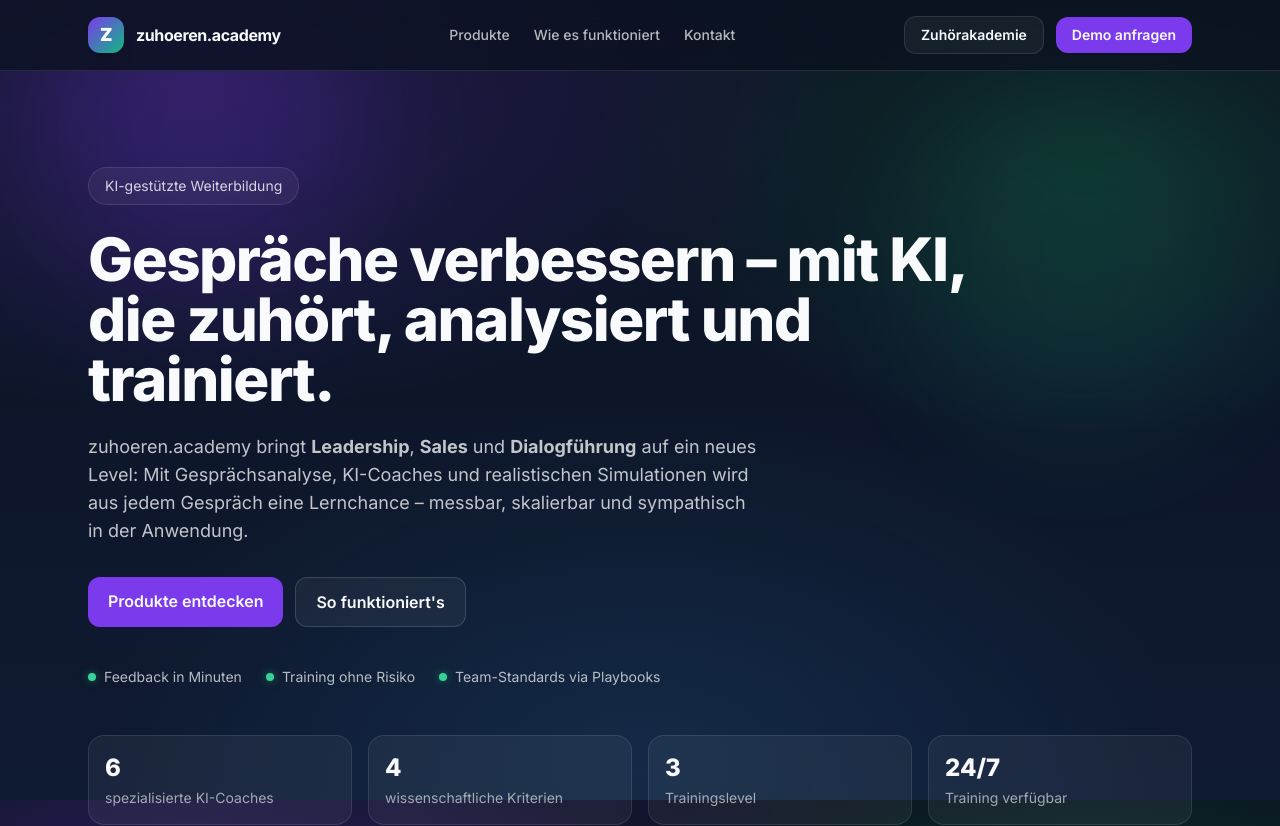
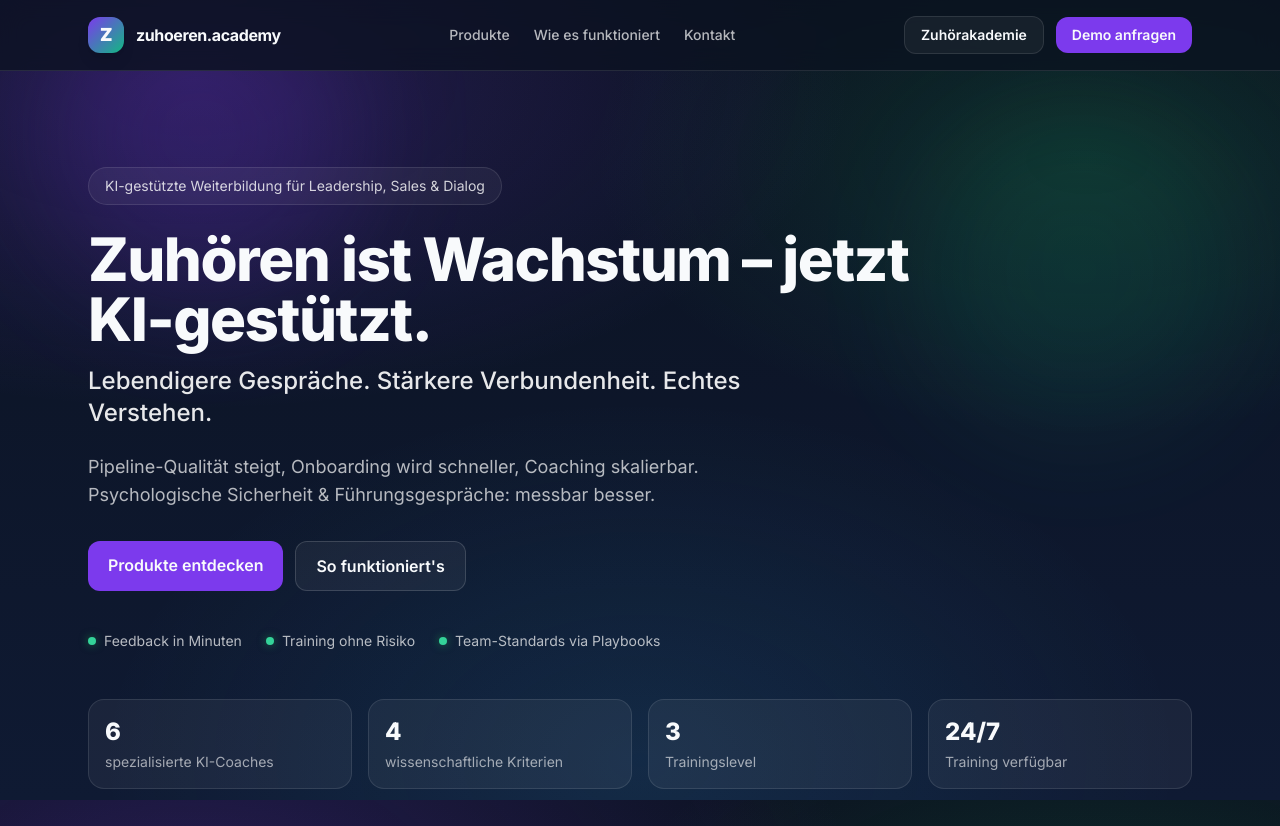
Before and after one commit to JuergenM3013/zuhoeren.academy, a Next.js app: page / in a window 1280 px wide. Shown: the top 826 px of the page. Built offline with nearby package versions, Linux system fonts and the light colour scheme.

Commit message:
Update Hero: Zuhören ist Wachstum + KI-Outcomes

```diff
--- a/app/page.tsx
+++ b/app/page.tsx
@@ -13,17 +13,20 @@
 
         <div className="relative mx-auto max-w-6xl px-6 py-16 md:py-24">
           <p className="inline-flex items-center gap-2 rounded-full border border-white/10 bg-white/5 px-4 py-2 text-sm text-white/80">
-            KI-gestützte Weiterbildung
+            KI-gestützte Weiterbildung für Leadership, Sales & Dialog
           </p>
 
           <h1 className="mt-6 max-w-4xl text-4xl font-extrabold leading-tight tracking-tight md:text-6xl">
-            Gespräche verbessern – mit KI, die zuhört, analysiert und trainiert.
+            Zuhören ist Wachstum – jetzt KI-gestützt.
           </h1>
 
-          <p className="mt-6 max-w-2xl text-base leading-relaxed text-white/75 md:text-lg">
-            zuhoeren.academy bringt <b>Leadership</b>, <b>Sales</b> und <b>Dialogführung</b> auf ein neues Level:
-            Mit Gesprächsanalyse, KI-Coaches und realistischen Simulationen wird aus jedem Gespräch eine Lernchance –
-            messbar, skalierbar und sympathisch in der Anwendung.
+          <p className="mt-4 max-w-2xl text-xl leading-relaxed text-white/90 md:text-2xl font-medium">
+            Lebendigere Gespräche. Stärkere Verbundenheit. Echtes Verstehen.
+          </p>
+
+          <p className="mt-6 max-w-2xl text-base leading-relaxed text-white/70 md:text-lg">
+            Pipeline-Qualität steigt, Onboarding wird schneller, Coaching skalierbar.
+            Psychologische Sicherheit & Führungsgespräche: messbar besser.
           </p>
 
           <div className="mt-8 flex flex-wrap gap-3">
```
